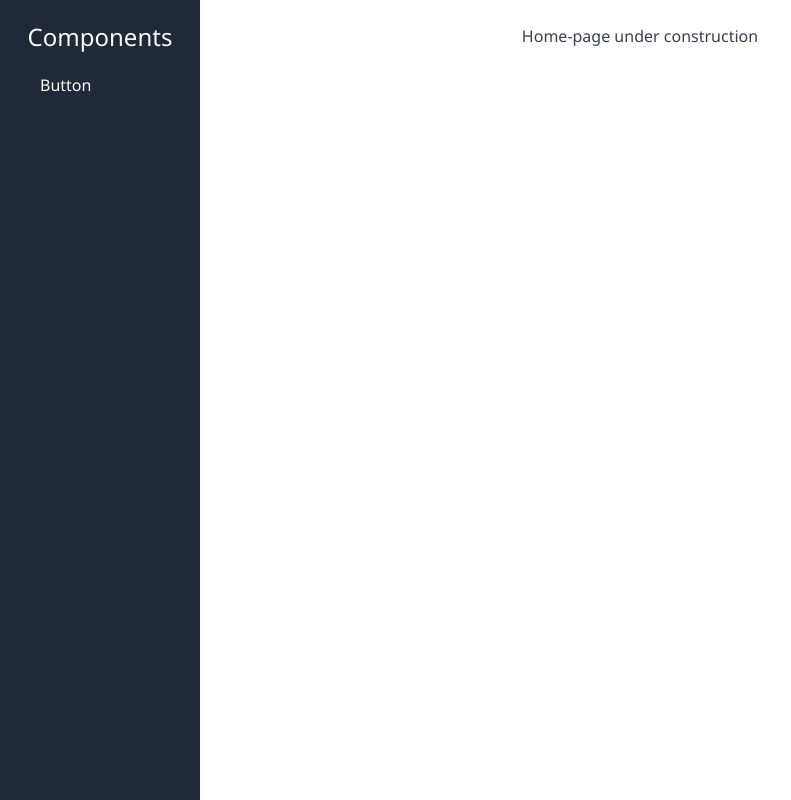
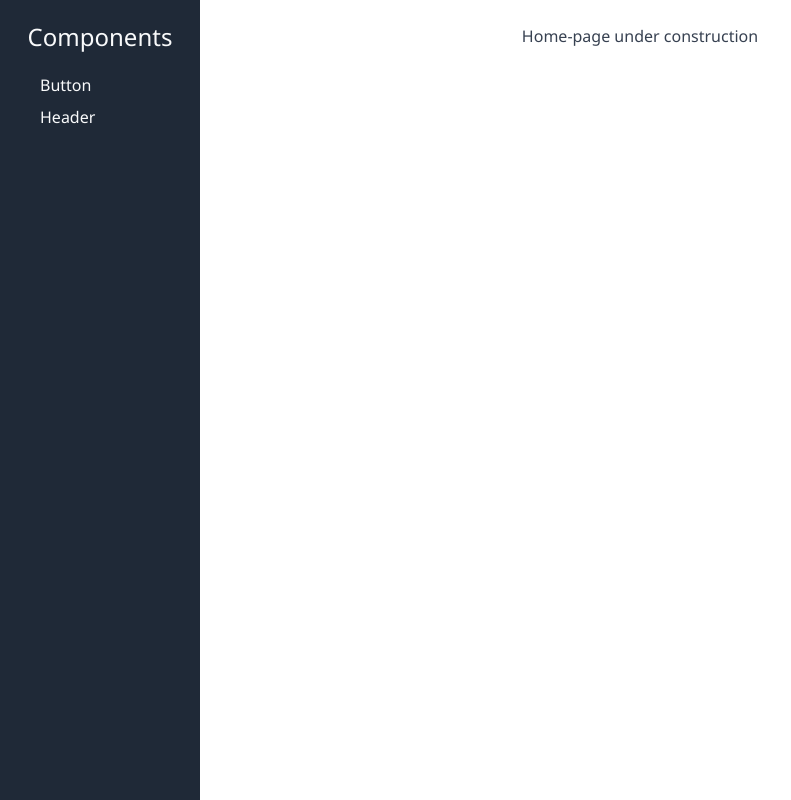
Before and after one commit to peeweetje/Design-system-with-Storybook-styled-components-styled-system, a React (Create React App) app: page / in a window 1280 px wide. Shown: the whole page, without its empty margins (0-791 px from the left). Built offline with nearby package versions, Linux system fonts and the light colour scheme.

Commit message:
Create docu-page for header.

```diff
--- a/src/documentation/components/sidebar/sidebar.tsx
+++ b/src/documentation/components/sidebar/sidebar.tsx
@@ -17,6 +17,9 @@ const Sidebar: FC = () => {
         <NavItem>
           <StyledLink to='/button'>Button</StyledLink>
         </NavItem>
+        <NavItem>
+          <StyledLink to='/header'>Header</StyledLink>
+        </NavItem>
       </NavList>
     </ContainerSidebar>
   );
--- /dev/null
+++ b/src/documentation/documentation-pages/header-page/header-page.tsx
@@ -0,0 +1,12 @@
+import React, { FC } from 'react';
+import Header from '../../../components/header/header';
+
+const HeaderPage: FC = () => {
+  return (
+    <>
+      <Header left='left' middle='middle' right='right' />
+    </>
+  );
+};
+
+export default HeaderPage;
--- a/src/documentation/documentation-pages/home-page/home-page.tsx
+++ b/src/documentation/documentation-pages/home-page/home-page.tsx
@@ -1,7 +1,7 @@
 import React, { FC } from 'react';
 
 const HomePage: FC = () => {
-  return <div>Home-page under construction</div>;
+  return <>Home-page under construction</>;
 };
 
 export default HomePage;
```
Also changed, not shown: 1 other file (tests, documents, lock files or other folders).
